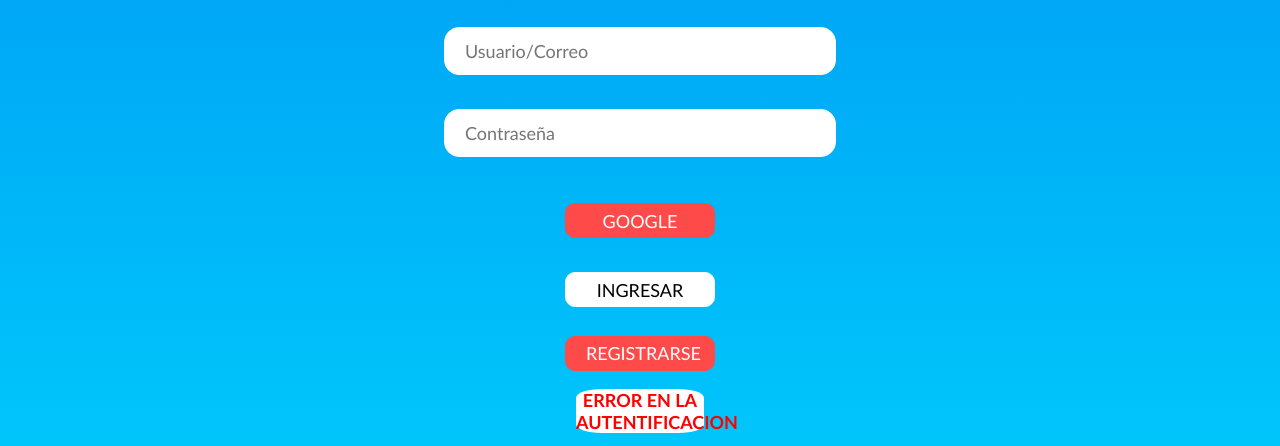
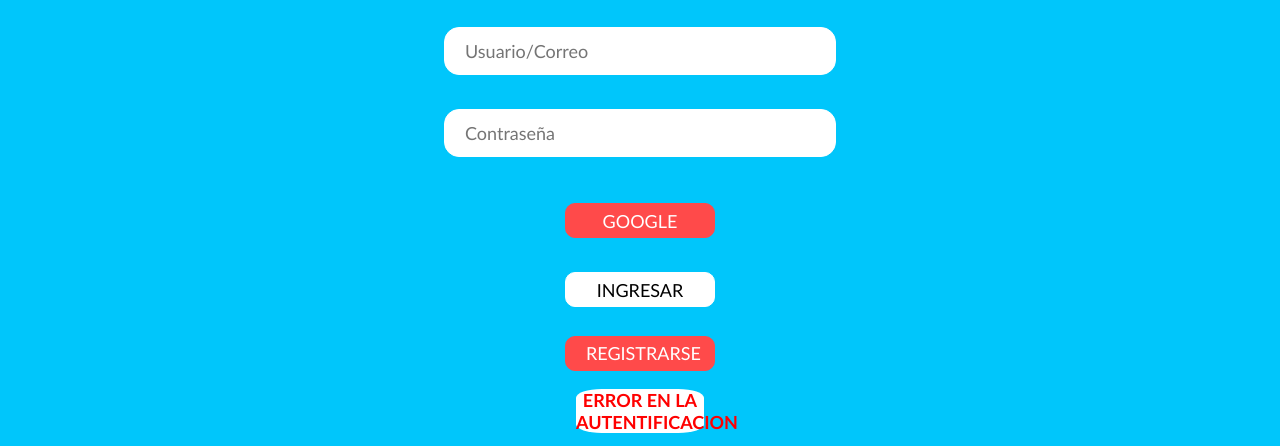
Before and after one commit to CristhianSegura25/ForoMultimediaUMNG20, a PHP site: page /validar.php in a window 1280 px wide. Shown: the part 467-913 px from the top of the page. Run offline with PHP 8.4, Linux system fonts and the light colour scheme; data that the repository does not hold is empty.

Commit message:
Update stylelogin.css

```diff
--- a/stylelogin.css
+++ b/stylelogin.css
@@ -5,8 +5,7 @@
 }
 body{
 	margin:auto;
-	background-image: linear-gradient(to top, #00c6fb 0%,#0087f1 100%);
-
+	background-color: #00c6fb;
 	align-items: center;
 	text-align: center;
 
```
